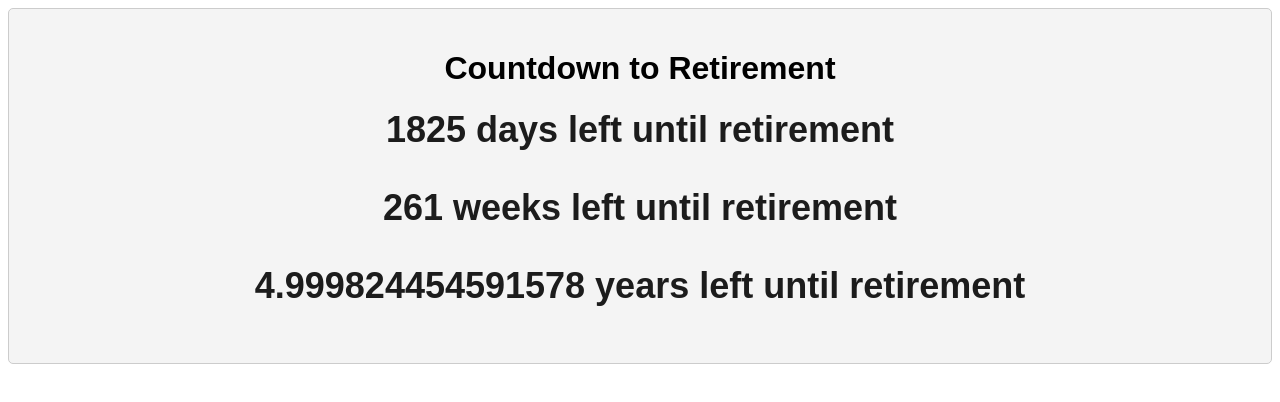
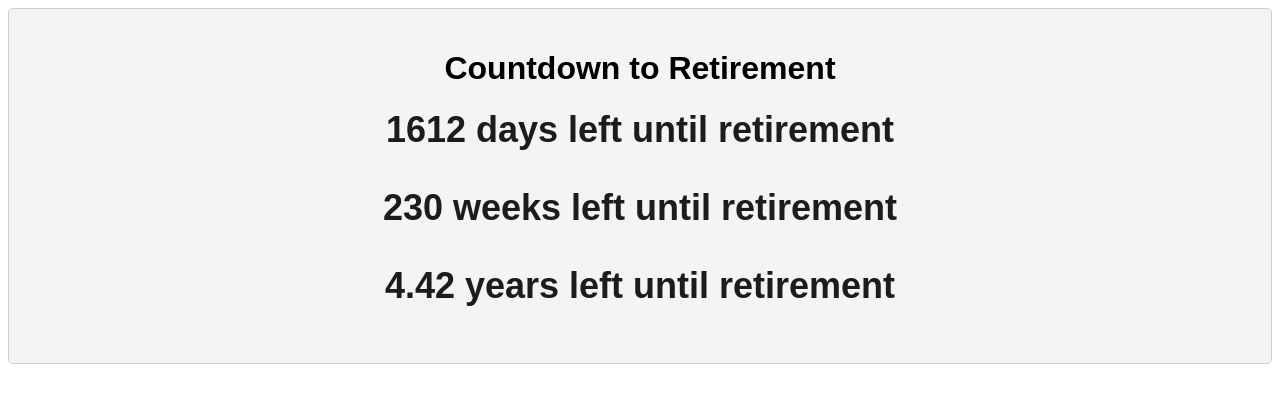
Before and after one commit to cstanleyhns/retirement, a Vue app: page / in a window 1280 px wide. Shown: the top 402 px of the page. Built offline with nearby package versions, Linux system fonts and the light colour scheme.

Commit message:
years to 2 decimal places

```diff
--- a/src/App.vue
+++ b/src/App.vue
@@ -15,7 +15,7 @@ export default {
   },
   data() {
     return {
-      retirementDate: new Date('2028-04-01'),
+      retirementDate: new Date('2027-09-01'),
       currentDate: new Date(),
     }
   },
@@ -33,7 +33,8 @@ export default {
     yearsLeft() {
       const oneYear = 365 * 24 * 60 * 60 * 1000; // hours*minutes*seconds*milliseconds
       const diffYears = (Math.abs((this.retirementDate - this.currentDate) / oneYear));
-      return diffYears;
+
+      return diffYears.toFixed(2);
     },
   },
 }
```
